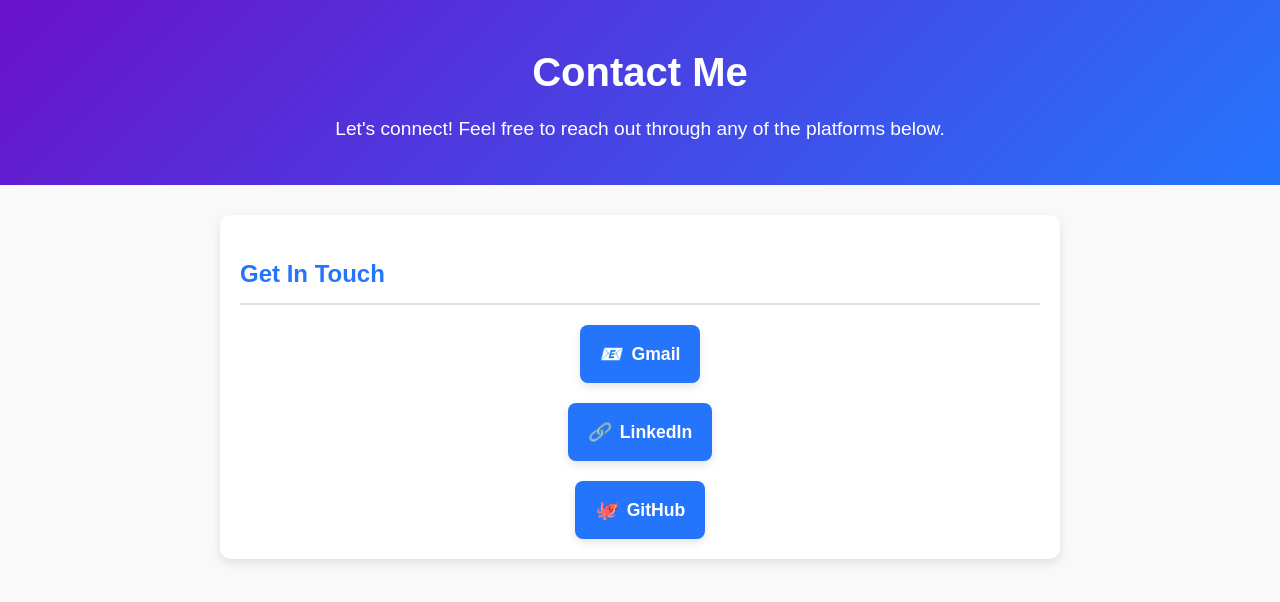
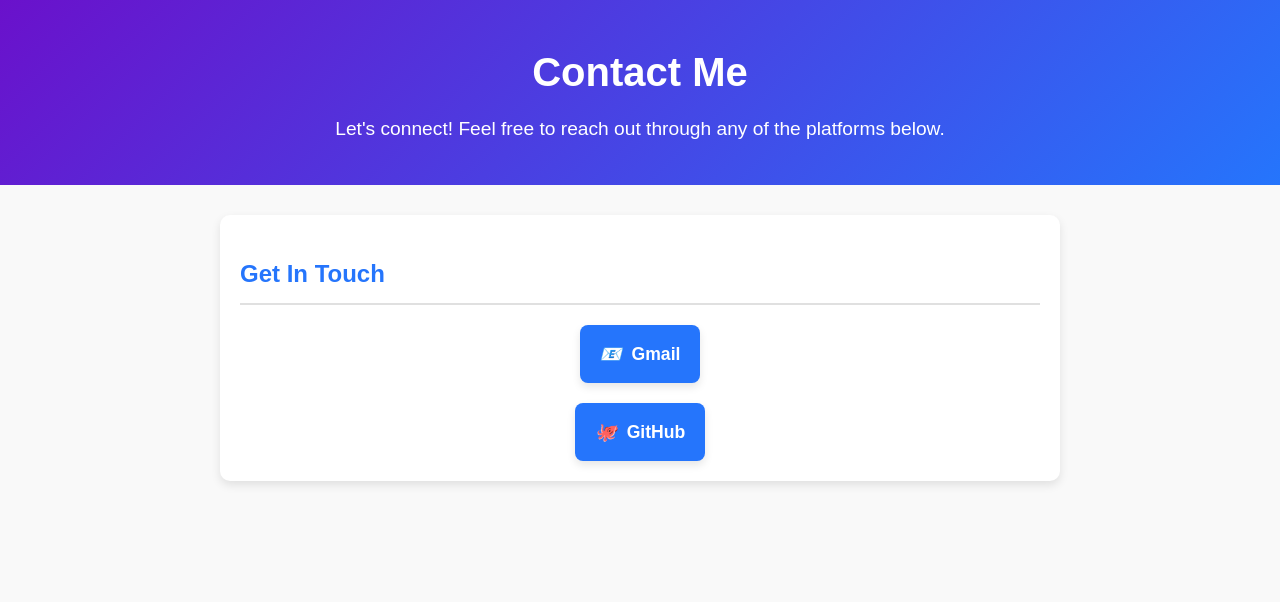
Before and after one commit to PariGull/my-website, a plain HTML site: page contact.html in a window 1280 px wide. Drawn offline with Linux system fonts and the light colour scheme.

Commit message:
Update contact.html

```diff
--- a/contact.html
+++ b/contact.html
@@ -109,9 +109,9 @@
                 <a href="mailto:parigull111094@gmail.com" target="_blank">
                     <i>📧</i> Gmail
                 </a>
-                <a href="https://www.linkedin.com/in/pari-gull-1b84642b8/" target="_blank">
-                    <i>🔗</i> LinkedIn
-                </a>
+
+
+
                 <a href="https://github.com/PariGull" target="_blank">
                     <i>🐙</i> GitHub
                 </a>
```
